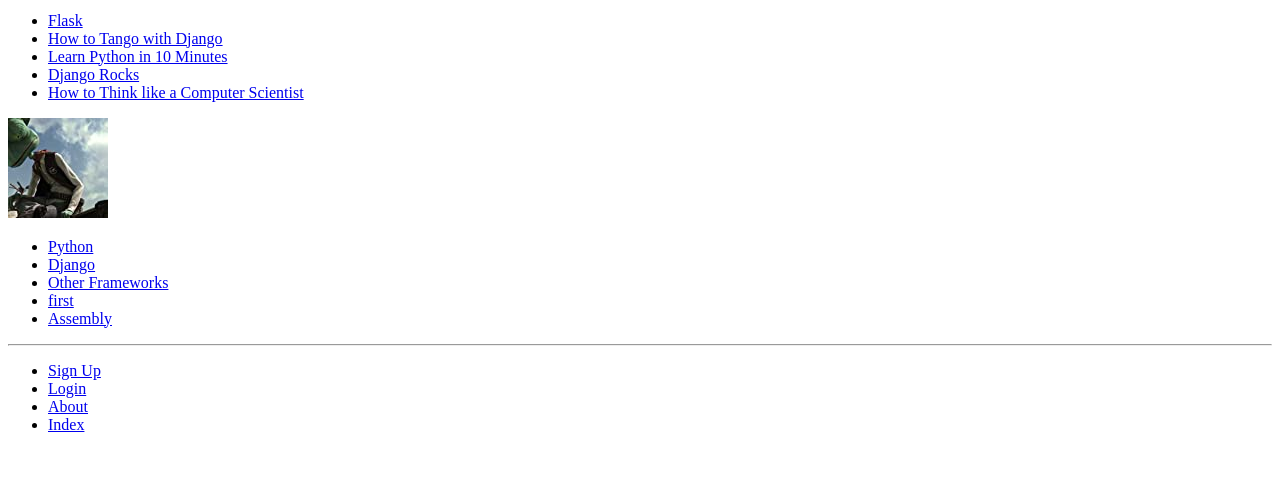
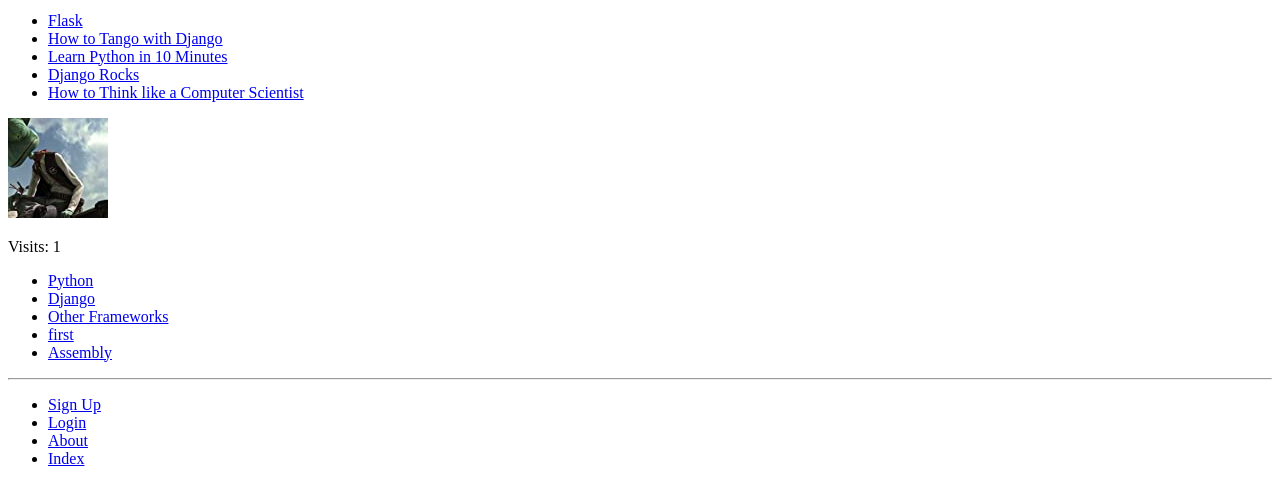
Before and after one commit to Chengming77/tango_with_django_project, a Django app: page / in a window 1280 px wide. Shown: the part 328-812 px from the top of the page. Before the commit the page ends 760 px from the top, so only its background shows below. Run offline with Django 3.2, Linux system fonts and the light colour scheme; data comes from the database, SQL or seed files in the repository; both versions use the stored data as it was after the commit.

Commit message:
chapter10 add visit counts

```diff
--- a/rango/views.py
+++ b/rango/views.py
@@ -21,6 +21,7 @@ def index(request):
     context_dict['boldmessage'] = 'Crunchy, creamy, cookie, candy, cupcake!'
     context_dict['categories'] = category_list
     context_dict['pages'] = page_list
+    context_dict['visits'] = int(request.COOKIES.get('visits', '1'))
     response = render(request, 'rango/index.html', context=context_dict)
     visitor_cookie_handler(request, response)
     return response
--- a/templates/rango/index.html
+++ b/templates/rango/index.html
@@ -46,4 +46,5 @@
         <img src="{% static 'images/rango.jpg' %}"
              alt="Picture of Rango" />
     </div>
+    <p>Visits: {{ visits }}</p>
 {% endblock %}
```
Also changed, not shown: db.sqlite3.
